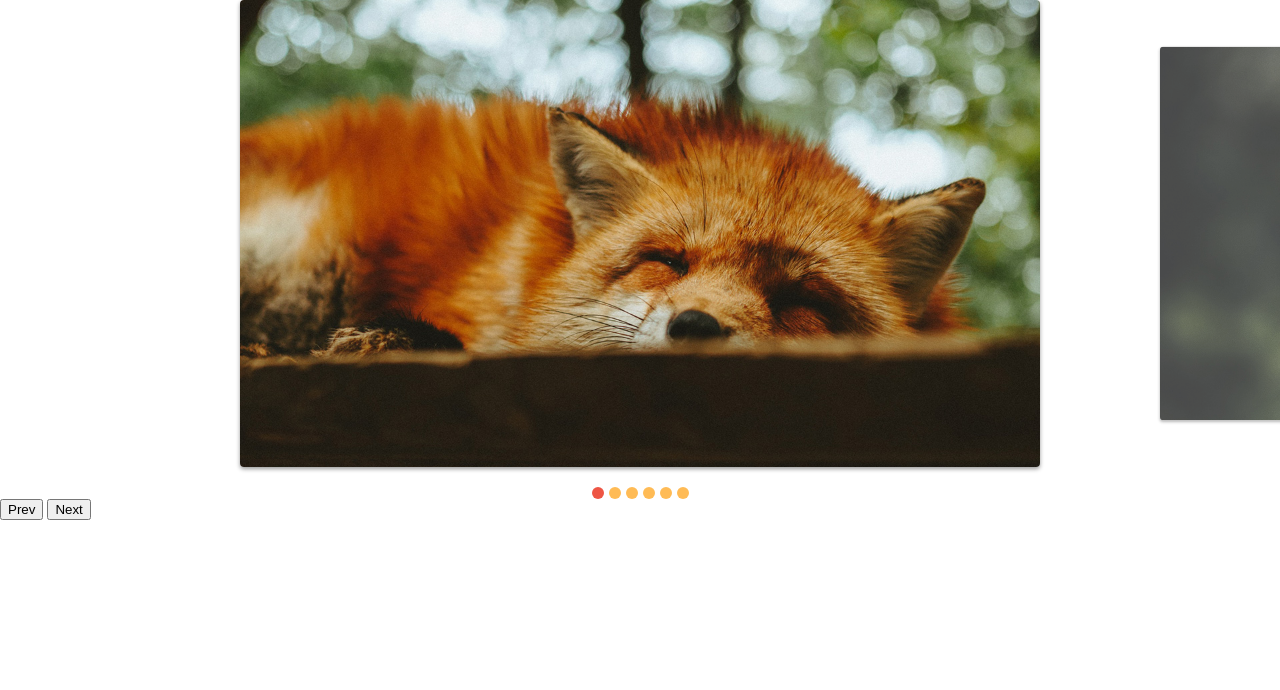
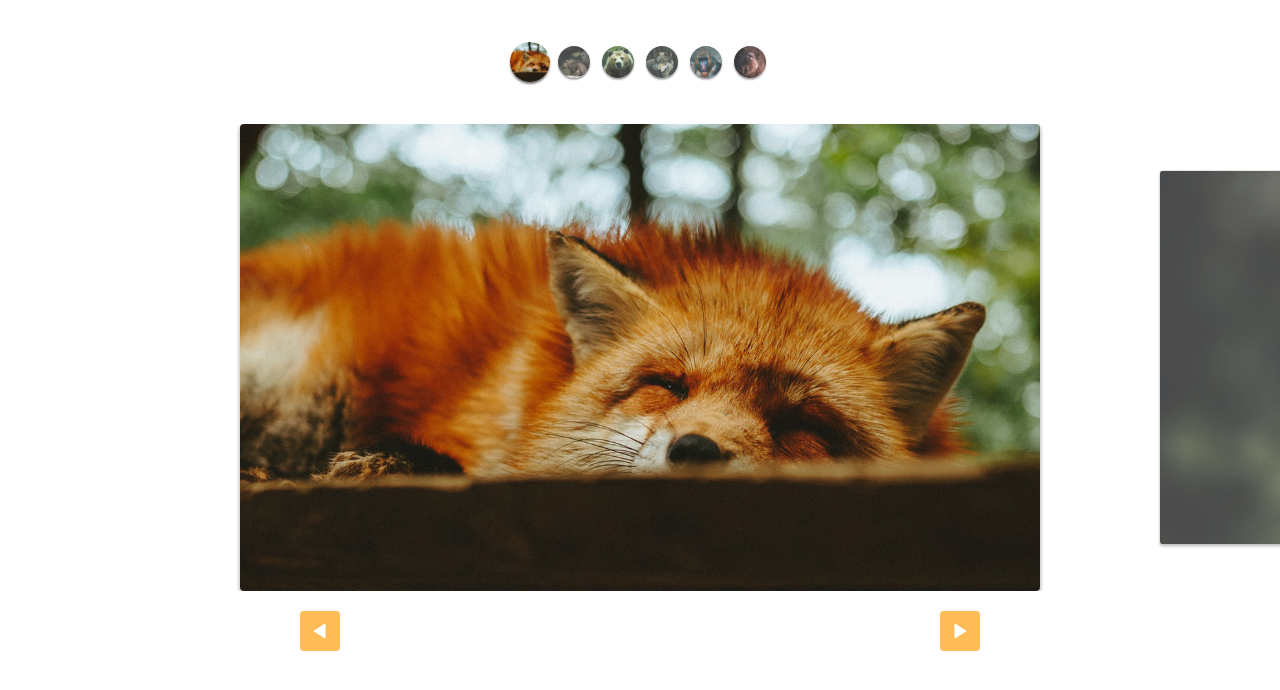
Before and after one commit to mateusxczw/slide, a plain HTML site: page index.html in a window 1280 px wide. Drawn offline with Linux system fonts and the light colour scheme.

Commit message:
Custom Controls estilizados

```diff
--- a/css/style.css
+++ b/css/style.css
@@ -64,3 +64,50 @@ img {
 [data-control='slide'] li a:hover {
   background-color: #e54;
 }
+
+.custom-control {
+  display: flex;
+  justify-content: center;
+  margin-top: 40px;
+  margin-bottom: 40px;
+  flex-wrap: wrap;
+  border-radius: 50%;
+}
+
+.custom-control li {
+  opacity: 0.8;
+  transform: scale(0.8);
+  width: 40px;
+  height: 40px;
+  border-radius: 50%;
+  overflow: hidden;
+  margin: 2px;
+  box-shadow: 0 2px 2px rgba(0, 0, 0, 0.5);
+  transition: 0.3s;
+}
+
+.custom-control li.active {
+  opacity: 1;
+  transform: scale(1);
+}
+
+.arrow-nav {
+  display: flex;
+  justify-content: space-around;
+  margin: 20px 0px;
+}
+
+.arrow-nav button {
+  cursor: pointer;
+  border: none;
+  border-radius: 4px;
+  color: white;
+  width: 40px;
+  height: 40px;
+  padding: 10px 20px;
+  background: #fb5 url('/img/arrow.svg') center center no-repeat;
+}
+
+.arrow-nav button.prev {
+  transform: rotate(-180deg);
+}
--- a/index.html
+++ b/index.html
@@ -7,6 +7,14 @@
     <link rel="stylesheet" href="css/style.css" />
   </head>
   <body>
+    <ul class="custom-control">
+      <li><img src="img/foto1-thumb.jpg" alt="" /></li>
+      <li><img src="img/foto2-thumb.jpg" alt="" /></li>
+      <li><img src="img/foto3-thumb.jpg" alt="" /></li>
+      <li><img src="img/foto4-thumb.jpg" alt="" /></li>
+      <li><img src="img/foto5-thumb.jpg" alt="" /></li>
+      <li><img src="img/foto6-thumb.jpg" alt="" /></li>
+    </ul>
     <div class="slide-wrapper">
       <ul class="slide">
         <li><img src="img/foto1.jpg" alt="" /></li>
@@ -19,8 +27,8 @@
     </div>
 
     <div class="arrow-nav">
-      <button class="prev">Prev</button>
-      <button class="next">Next</button>
+      <button class="prev"></button>
+      <button class="next"></button>
     </div>
 
     <script type="module" src="js/script.js"></script>
--- a/js/script.js
+++ b/js/script.js
@@ -1,8 +1,8 @@
-import { SlideNav } from './slide.js';
+import SlideNav from './slide.js';
 
 const slide = new SlideNav('.slide', '.slide-wrapper');
 slide.init();
 slide.addArrow('.prev', '.next');
-slide.addControl();
+slide.addControl('.custom-control');
 
 console.log(slide);
--- a/js/slide.js
+++ b/js/slide.js
@@ -156,7 +156,7 @@ export class Slide {
   }
 }
 
-export class SlideNav extends Slide {
+export default class SlideNav extends Slide {
   constructor(slide, wrapper) {
     super(slide, wrapper);
     this.bindControlEvents();
```
